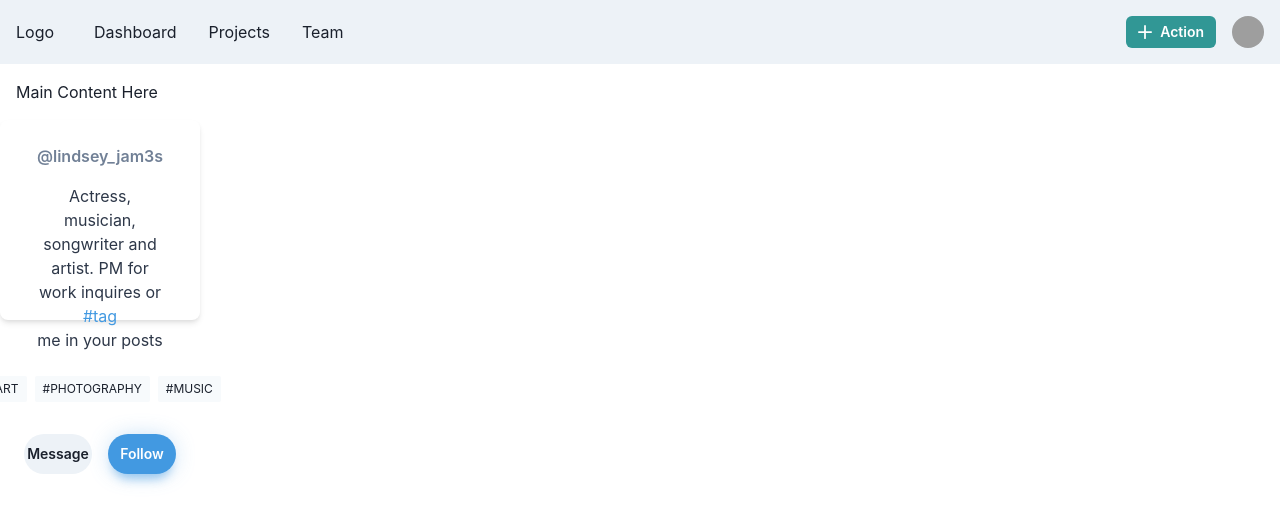
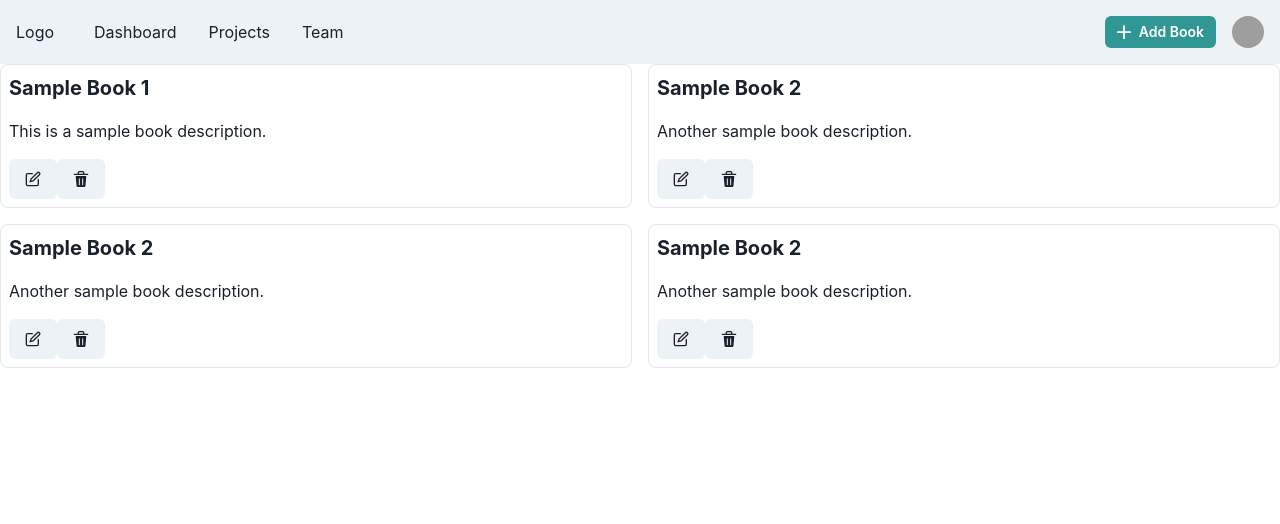
Before and after one commit to chizobavictory/scrapay-task-frontend, a React (Create React App) app: page / in a window 1280 px wide. Shown: the top 524 px of the page. Built offline with nearby package versions, Linux system fonts and the light colour scheme; grey boxes are pictures that could not be loaded.

Commit message:
feat(nav): implement the navbar, addbook component

```diff
--- /dev/null
+++ b/src/components/AddBookModal.tsx
@@ -0,0 +1,66 @@
+// AddBookModal.tsx
+
+import {
+  Box,
+  Modal,
+  ModalOverlay,
+  ModalContent,
+  ModalHeader,
+  ModalCloseButton,
+  ModalBody,
+  ModalFooter,
+  Button,
+  FormControl,
+  FormLabel,
+  Input,
+} from "@chakra-ui/react";
+import React, { useState } from "react";
+
+interface AddBookModalProps {
+  isOpen: boolean;
+  onClose: () => void;
+  onAddBook: (name: string, description: string) => void;
+}
+
+const AddBookModal: React.FC<AddBookModalProps> = ({ isOpen, onClose, onAddBook }) => {
+  const [name, setName] = useState("");
+  const [description, setDescription] = useState("");
+
+  const handleAddBook = () => {
+    // You can validate the input here if needed
+    // Then, call the onAddBook function to add the book
+    onAddBook(name, description);
+    // Clear the input fields and close the modal
+    setName("");
+    setDescription("");
+    onClose();
+  };
+
+  return (
+    <Modal isOpen={isOpen} onClose={onClose}>
+      <ModalOverlay />
+      <ModalContent>
+        <ModalHeader>Add a Book</ModalHeader>
+        <ModalCloseButton />
+        <ModalBody>
+          <FormControl>
+            <FormLabel>Book Name</FormLabel>
+            <Input value={name} onChange={(e) => setName(e.target.value)} />
+          </FormControl>
+          <FormControl mt={4}>
+            <FormLabel>Description</FormLabel>
+            <Input value={description} onChange={(e) => setDescription(e.target.value)} />
+          </FormControl>
+        </ModalBody>
+        <ModalFooter>
+          <Button colorScheme="blue" mr={3} onClick={handleAddBook}>
+            Add
+          </Button>
+          <Button onClick={onClose}>Cancel</Button>
+        </ModalFooter>
+      </ModalContent>
+    </Modal>
+  );
+};
+
+export default AddBookModal;
--- a/src/components/Card.tsx
+++ b/src/components/Card.tsx
@@ -1,57 +1,34 @@
-"use client";
+import React from "react";
+import { Box, Text, Button, Flex, IconButton, Grid } from "@chakra-ui/react";
+import { EditIcon, DeleteIcon } from "@chakra-ui/icons";
 
-import { Heading, Avatar, Box, Center, Text, Stack, Button, Link, Badge, useColorModeValue } from "@chakra-ui/react";
+interface CardProps {
+  book: {
+    id: number;
+    name: string;
+    description: string;
+  };
+  onEdit: () => void;
+  onDelete: () => void;
+}
 
-export default function SocialProfileSimple() {
+const Card: React.FC<CardProps> = ({ book, onEdit, onDelete }) => {
   return (
-    <Box w={"200px"} h={"200px"} bg={useColorModeValue("white", "gray.900")} boxShadow={"md"} rounded={"lg"} p={6} textAlign={"center"}>
-      <Text fontWeight={600} color={"gray.500"} mb={4}>
-        @lindsey_jam3s
+    <Grid templateColumns="1fr" gap="2" borderWidth="1px" borderRadius="lg" overflow="hidden" p="2">
+      <Text fontSize="xl" fontWeight="bold" mb="2">
+        {book.name}
       </Text>
-      <Text textAlign={"center"} color={useColorModeValue("gray.700", "gray.400")} px={3}>
-        Actress, musician, songwriter and artist. PM for work inquires or <Text color={"blue.400"}>#tag</Text> me in your posts
-      </Text>
+      <Text>{book.description}</Text>
+      <Flex mt="2">
+        <Button onClick={onEdit}>
+          <EditIcon />
+        </Button>
+        <Button onClick={onDelete}>
+          <DeleteIcon />
+        </Button>
+      </Flex>
+    </Grid>
+  );
+};
 
-      <Stack align={"center"} justify={"center"} direction={"row"} mt={6}>
-        <Badge px={2} py={1} bg={useColorModeValue("gray.50", "gray.800")} fontWeight={"400"}>
-          #art
-        </Badge>
-        <Badge px={2} py={1} bg={useColorModeValue("gray.50", "gray.800")} fontWeight={"400"}>
-          #photography
-        </Badge>
-        <Badge px={2} py={1} bg={useColorModeValue("gray.50", "gray.800")} fontWeight={"400"}>
-          #music
-        </Badge>
-      </Stack>
-
-      <Stack mt={8} direction={"row"} spacing={4}>
-        <Button
-          flex={1}
-          fontSize={"sm"}
-          rounded={"full"}
-          _focus={{
-            bg: "gray.200",
-          }}
-        >
-          Message
-        </Button>
-        <Button
-          flex={1}
-          fontSize={"sm"}
-          rounded={"full"}
-          bg={"blue.400"}
-          color={"white"}
-          boxShadow={"0px 1px 25px -5px rgb(66 153 225 / 48%), 0 10px 10px -5px rgb(66 153 225 / 43%)"}
-          _hover={{
-            bg: "blue.500",
-          }}
-          _focus={{
-            bg: "blue.500",
-          }}
-        >
-          Follow
-        </Button>
-      </Stack>
-    </Box>
-  );
-}
+export default Card;
--- a/src/components/Navbar.tsx
+++ b/src/components/Navbar.tsx
@@ -1,5 +1,4 @@
-'use client'
-
+import React, { useState } from "react";
 import {
   Box,
   Flex,
@@ -16,75 +15,71 @@ import {
   useDisclosure,
   useColorModeValue,
   Stack,
-} from '@chakra-ui/react'
-import { HamburgerIcon, CloseIcon, AddIcon } from '@chakra-ui/icons'
+} from "@chakra-ui/react";
+import { HamburgerIcon, CloseIcon, AddIcon } from "@chakra-ui/icons";
+import AddBookModal from "./AddBookModal";
 
 interface Props {
-  children: React.ReactNode
+  children: React.ReactNode;
 }
 
-const Links = ['Dashboard', 'Projects', 'Team']
+const Links = ["Dashboard", "Projects", "Team"];
+
+const addBook = (name: string, description: string) => {
+  // Implement your add logic here
+};
 
 const NavLink = (props: Props) => {
-  const { children } = props
   return (
     <Box
       as="a"
       px={2}
       py={1}
-      rounded={'md'}
+      rounded={"md"}
       _hover={{
-        textDecoration: 'none',
-        bg: useColorModeValue('gray.200', 'gray.700'),
+        textDecoration: "none",
+        bg: useColorModeValue("gray.200", "gray.700"),
       }}
-      href={'#'}>
-      {children}
+      href={"#"}
+    >
+      {props.children}
     </Box>
-  )
-}
+  );
+};
 
-export default function WithAction() {
-  const { isOpen, onOpen, onClose } = useDisclosure()
+const Navbar: React.FC = () => {
+  const { isOpen, onOpen, onClose } = useDisclosure();
+  const [isModalOpen, setModalOpen] = useState(false);
 
   return (
     <>
-      <Box bg={useColorModeValue('gray.100', 'gray.900')} px={4}>
-        <Flex h={16} alignItems={'center'} justifyContent={'space-between'}>
+      <Box bg={useColorModeValue("gray.100", "gray.900")} px={4}>
+        <Flex h={16} alignItems={"center"} justifyContent={"space-between"}>
           <IconButton
-            size={'md'}
+            size={"md"}
             icon={isOpen ? <CloseIcon /> : <HamburgerIcon />}
-            aria-label={'Open Menu'}
-            display={{ md: 'none' }}
+            aria-label={"Open Menu"}
+            display={{ md: "none" }}
             onClick={isOpen ? onClose : onOpen}
           />
-          <HStack spacing={8} alignItems={'center'}>
+          <HStack spacing={8} alignItems={"center"}>
             <Box>Logo</Box>
-            <HStack as={'nav'} spacing={4} display={{ base: 'none', md: 'flex' }}>
+            <HStack as={"nav"} spacing={4} display={{ base: "none", md: "flex" }}>
               {Links.map((link) => (
                 <NavLink key={link}>{link}</NavLink>
               ))}
             </HStack>
           </HStack>
-          <Flex alignItems={'center'}>
-            <Button
-              variant={'solid'}
-              colorScheme={'teal'}
-              size={'sm'}
-              mr={4}
-              leftIcon={<AddIcon />}>
-              Action
+          <Flex alignItems={"center"}>
+            <Button variant={"solid"} colorScheme={"teal"} size={"sm"} mr={4} leftIcon={<AddIcon />} onClick={() => setModalOpen(true)}>
+              Add Book
             </Button>
             <Menu>
-              <MenuButton
-                as={Button}
-                rounded={'full'}
-                variant={'link'}
-                cursor={'pointer'}
-                minW={0}>
+              <MenuButton as={Button} rounded={"full"} variant={"link"} cursor={"pointer"} minW={0}>
                 <Avatar
-                  size={'sm'}
+                  size={"sm"}
                   src={
-                    'https://images.unsplash.com/photo-1493666438817-866a91353ca9?ixlib=rb-0.3.5&q=80&fm=jpg&crop=faces&fit=crop&h=200&w=200&s=b616b2c5b373a80ffc9636ba24f7a4a9'
+                    "https://images.unsplash.com/photo-1493666438817-866a91353ca9?ixlib=rb-0.3.5&q=80&fm=jpg&crop=faces&fit=crop&h=200&w=200&s=b616b2c5b373a80ffc9636ba24f7a4a9"
                   }
                 />
               </MenuButton>
@@ -97,10 +92,9 @@ export default function WithAction() {
             </Menu>
           </Flex>
         </Flex>
-
         {isOpen ? (
-          <Box pb={4} display={{ md: 'none' }}>
-            <Stack as={'nav'} spacing={4}>
+          <Box pb={4} display={{ md: "none" }}>
+            <Stack as={"nav"} spacing={4}>
               {Links.map((link) => (
                 <NavLink key={link}>{link}</NavLink>
               ))}
@@ -108,8 +102,9 @@ export default function WithAction() {
           </Box>
         ) : null}
       </Box>
+      <AddBookModal isOpen={isModalOpen} onClose={() => setModalOpen(false)} onAddBook={addBook} />
+    </>
+  );
+};
 
-      <Box p={4}>Main Content Here</Box>
-    </>
-  )
-}
+export default Navbar;
--- a/src/pages/Home.tsx
+++ b/src/pages/Home.tsx
@@ -1,15 +1,51 @@
-import React from 'react'
-import Navbar from '../components/Navbar'
-import Card from '../components/Card'
+import React from "react";
+import Navbar from "../components/Navbar";
+import Card from "../components/Card";
+import { Grid } from "@chakra-ui/react";
 
 const Home = () => {
+  const books = [
+    {
+      id: 1,
+      name: "Sample Book 1",
+      description: "This is a sample book description.",
+    },
+    {
+      id: 2,
+      name: "Sample Book 2",
+      description: "Another sample book description.",
+    },
+    {
+      id: 3,
+      name: "Sample Book 2",
+      description: "Another sample book description.",
+    },
+    {
+      id: 4,
+      name: "Sample Book 2",
+      description: "Another sample book description.",
+    },
+    // Add more books as needed
+  ];
+
+  const onEdit = () => {
+    // Implement your edit logic here
+  };
+
+  const onDelete = () => {
+    // Implement your delete logic here
+  };
+
   return (
     <div>
       <Navbar />
-      <Card />
+      <Grid templateColumns="repeat(2, 1fr)" gap="4">
+        {books.map((book) => (
+          <Card key={book.id} book={book} onEdit={onEdit} onDelete={onDelete} />
+        ))}
+      </Grid>
+    </div>
+  );
+};
 
-    </div>
-  )
-}
-
-export default Home
+export default Home;
```
